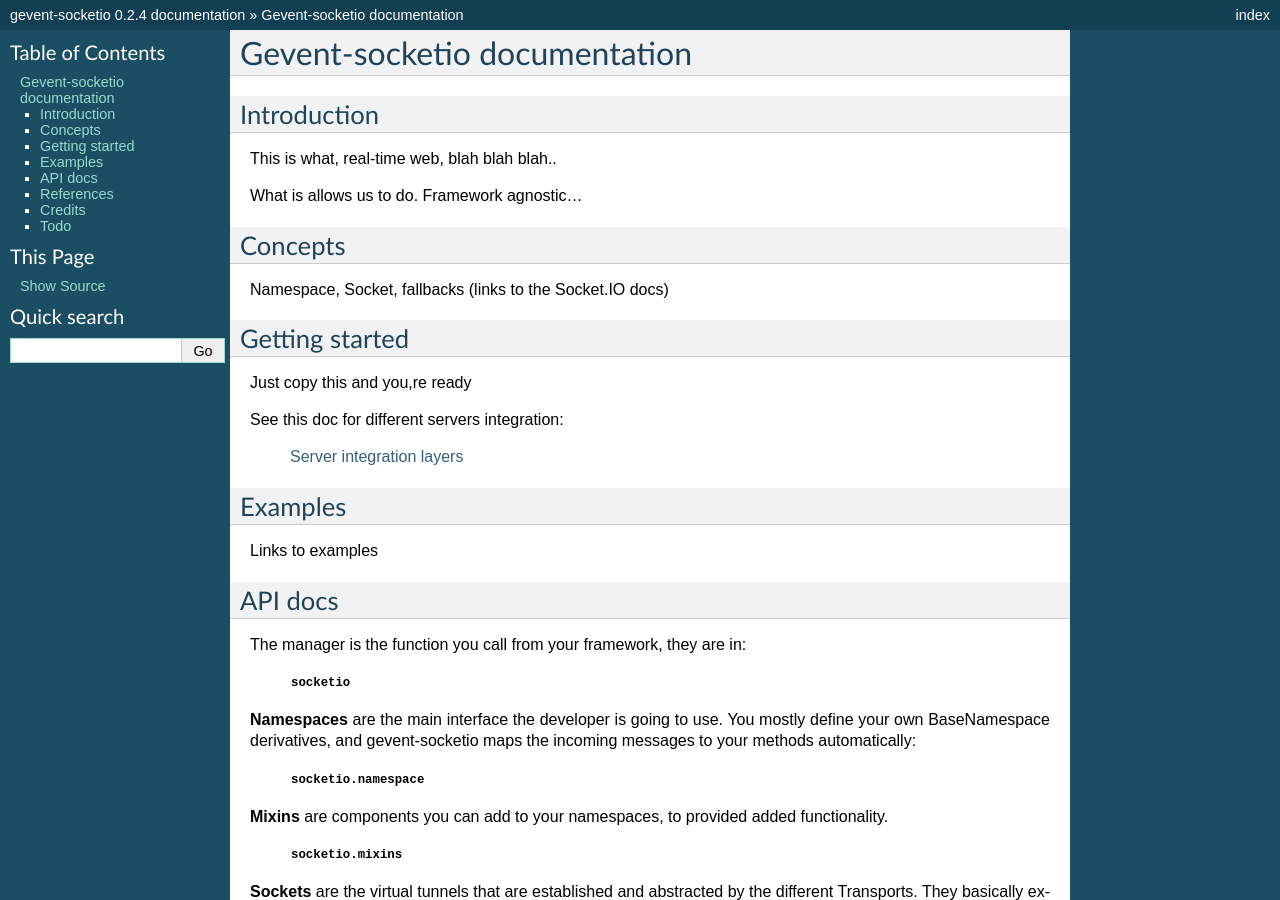
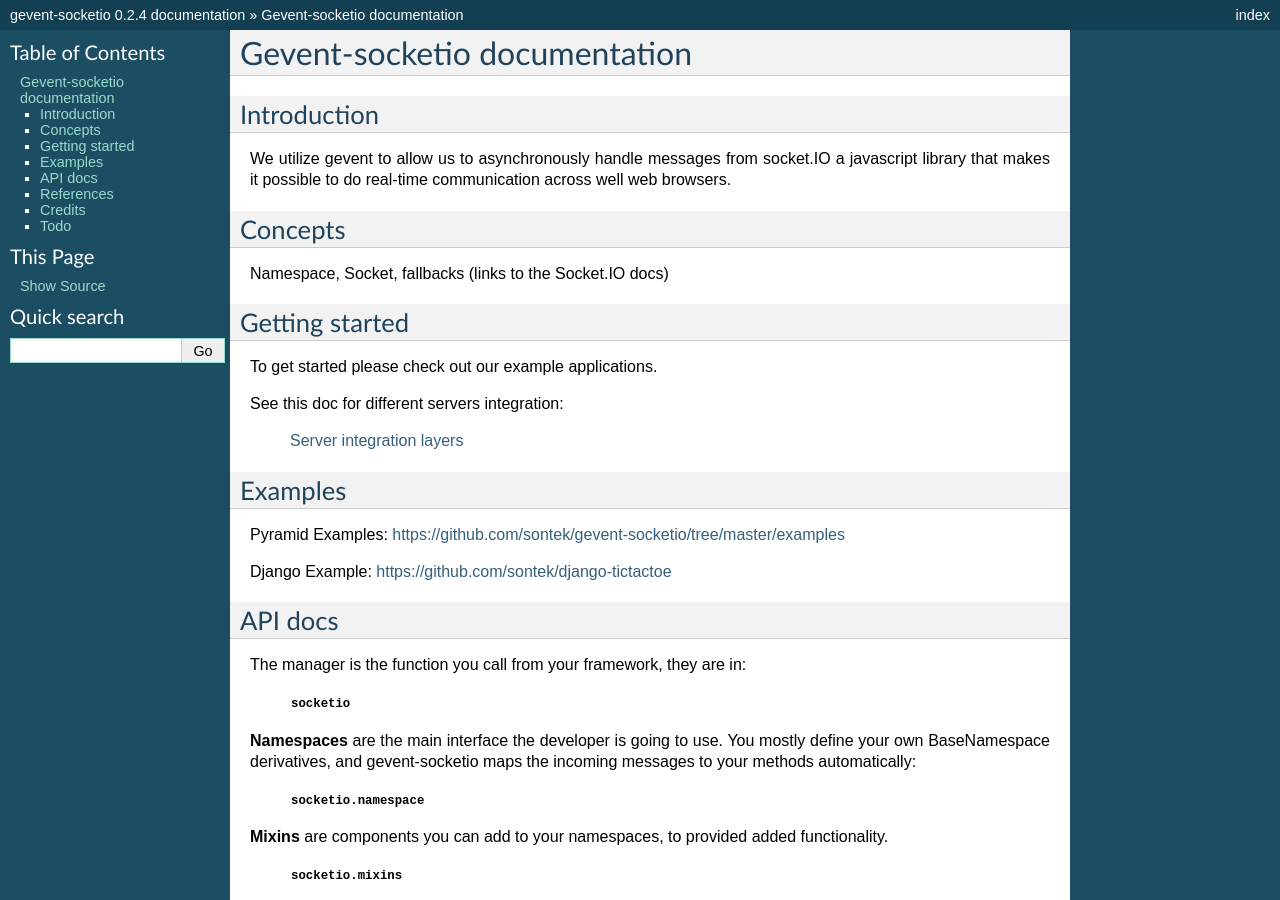
Before and after one commit to abourget/gevent-socketio, a Sphinx documentation site: the page built from docs/source/index.rst, in a window 1280 px wide and 900 px high. Built offline with Sphinx 7.4.7, drawn with Linux system fonts in a browser that asks for light colours.

Commit message:
added more documentation

```diff
--- a/docs/source/index.rst
+++ b/docs/source/index.rst
@@ -11,10 +11,9 @@
 
 Introduction
 ------------
-
-This is what, real-time web, blah blah blah..
-
-What is allows us to do.  Framework agnostic...
+We utilize gevent to allow us to asynchronously handle messages from socket.IO
+a javascript library that makes it possible to do real-time communication across
+well web browsers.
 
 Concepts
 --------
@@ -24,7 +23,7 @@
 Getting started
 ---------------
 
-Just copy this and you,re ready
+To get started please check out our example applications.
 
 See this doc for different servers integration:
 
@@ -33,7 +32,11 @@
 Examples
 --------
 
-Links to examples
+Pyramid Examples:
+https://github.com/sontek/gevent-socketio/tree/master/examples
+
+Django Example:
+https://github.com/sontek/django-tictactoe
 
 API docs
 --------
```
